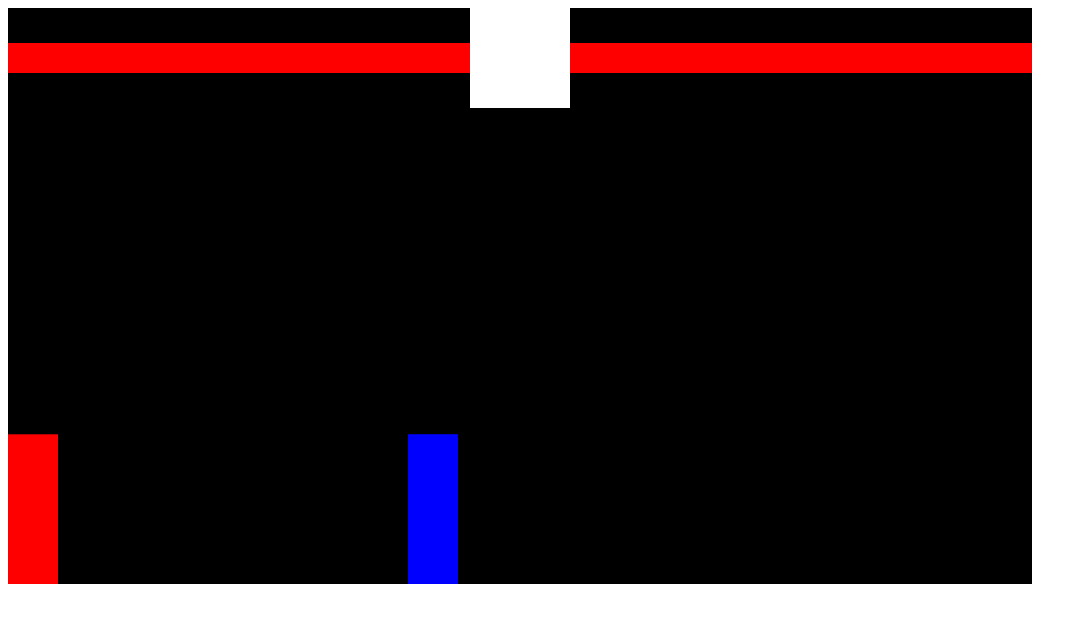
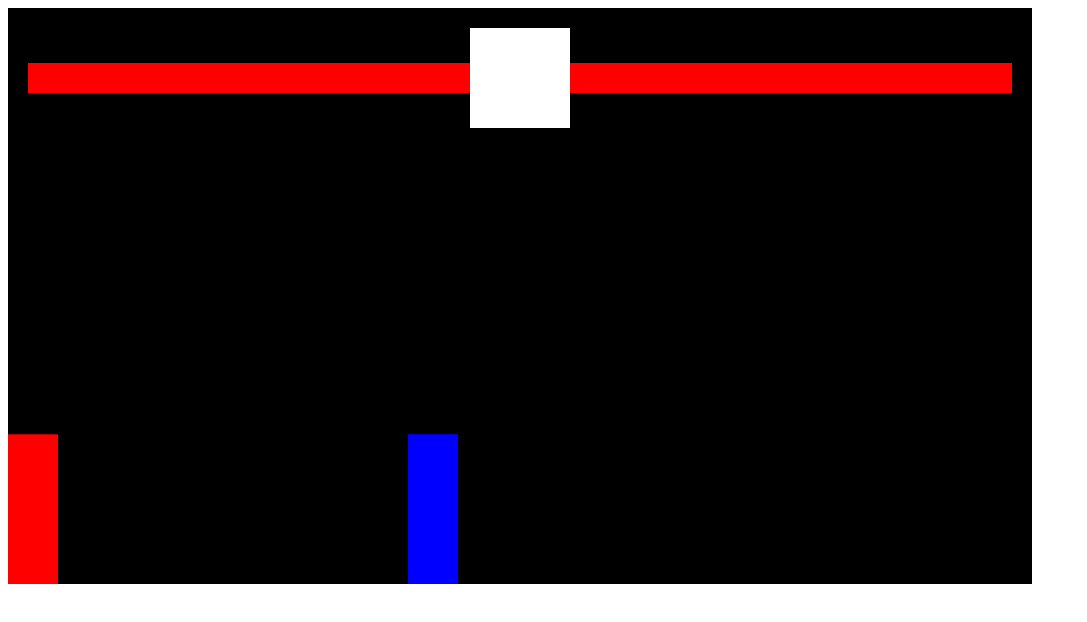
Before and after one commit to JarrodHelmers/JS-Final, a plain HTML site: page index.html in a window 1280 px wide. Shown: the whole page, without its empty margins (0-1087 px from the left). Drawn offline with Linux system fonts and the light colour scheme.

Commit message:
working health bar

```diff
--- a/index.html
+++ b/index.html
@@ -3,16 +3,30 @@
 <head>
     <meta charset="UTF-8">
     <title>Web Game Final</title>
+    <style>
+        * {
+            box-sizing: border-box;
+        }
+    </style>
 </head>
 <body>
     <div style="position:relative; display: inline-block;">
-        <div style="position: absolute; display: flex; width: 100%; align-items: center;">
+        <div style="position: absolute; display: flex; width: 100%; align-items: center; padding: 20px">
+
             <!--Player Health Bar-->
-            <div style="background-color:red; height: 30px; width: 100%;"></div>
+            <div style="position:relative; height: 30px; width: 100%; display: flex; justify-content: flex-end;">
+                <div style="background-color:black; height: 30px; width: 100%"></div>
+                <div id="playerHealth" style="position:absolute; background-color:red; top: 0; right: 0; bottom: 0; width: 100%;"></div>
+            </div>
             <!--Timer-->
             <div style="background-color:white; width: 100px; height: 100px; flex-shrink: 0;"></div>
+
             <!--Enemy Health Bar-->
-            <div style="background-color:red; height: 30px; width: 100%;"></div>
+            <div style="position:relative; height: 30px; width: 100%">
+                <div style="background-color:black; height: 30px;"></div>
+                <div id="enemyHealth" style="position:absolute; background-color:red; top: 0; right: 0; bottom: 0; left: 0;"></div>
+            </div>
+
         </div>
         <canvas></canvas>
     </div>
--- a/index.js
+++ b/index.js
@@ -30,6 +30,7 @@ class Sprite {
           }
           this.color = color
           this.isAttacking
+          this.health = 100
         }
 
     draw() {
@@ -164,7 +165,8 @@ function animate() {
         player.isAttacking
       ) {
         player.isAttacking = false
-        console.log('go')
+        enemy.health -= 20
+        document.querySelector('#enemyHealth').style.width = enemy.health + '%'
       }
 
       if (
@@ -175,7 +177,8 @@ function animate() {
         enemy.isAttacking
       ) {
         enemy.isAttacking = false
-        console.log('enemy attack successful')
+        player.health -= 20
+        document.querySelector('#playerHealth').style.width = player.health + '%'
       }
     }
 
```
